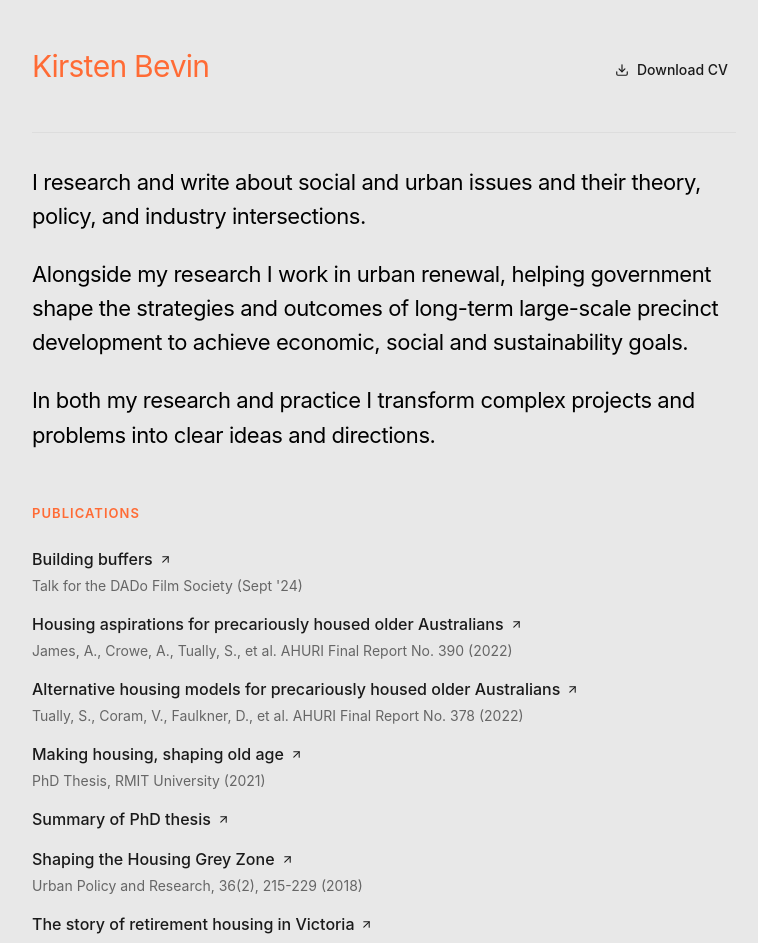
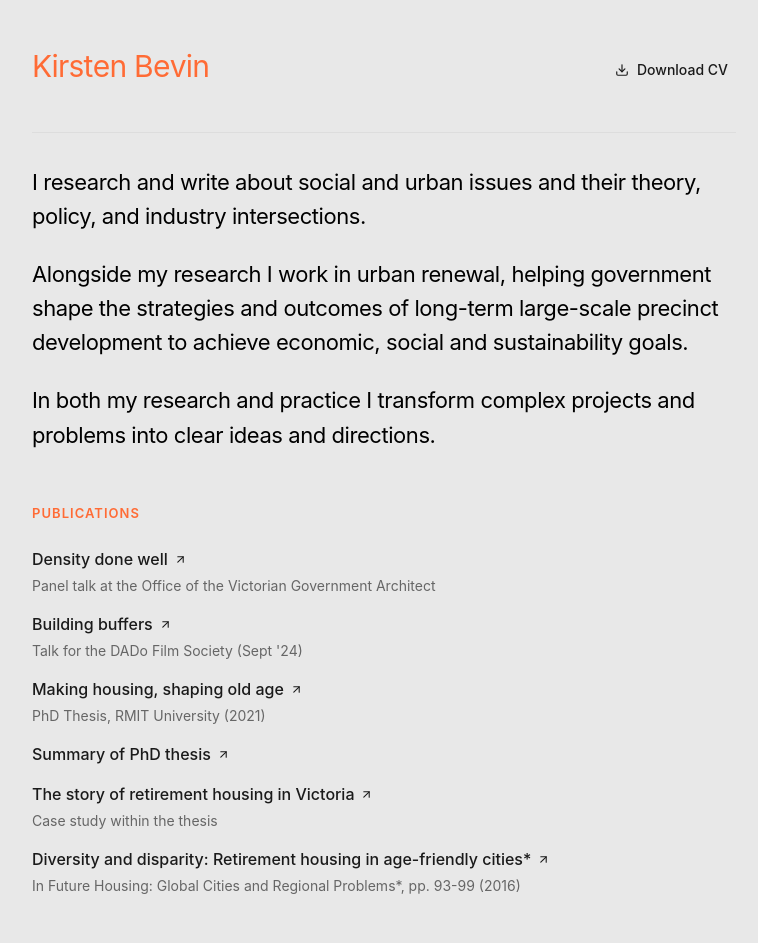
Before and after one commit to nic-h/kb_homepage, a React (Vite) app: page / in a window 1280 px wide. Shown: the top 943 px of the page, without its empty margins (256-1014 px from the left). Built offline with nearby package versions, Linux system fonts and the light colour scheme.

Commit message:
Update publications links for 2025 writing

```diff
--- a/src/App.jsx
+++ b/src/App.jsx
@@ -19,52 +19,40 @@ const Portfolio = () => {
   // Data arrays for cleaner code
   const publications = [
     {
-      href: 'https://kirstenbevin.com/Building-buffers',
+      href: 'https://paragraph.com/@kirstenbevin/density-done-well-longevity-done-well',
+      text: 'Density done well',
+      tip: 'Read on Paragraph',
+      meta: 'Panel talk at the Office of the Victorian Government Architect'
+    },
+    {
+      href: 'https://paragraph.com/@kirstenbevin/building-buffers',
       text: 'Building buffers',
-      tip: 'View full presentation',
+      tip: 'Read on Paragraph',
       meta: "Talk for the DADo Film Society (Sept '24)"
     },
     {
-      href: 'https://www.ahuri.edu.au/research/final-reports/390',
-      text: 'Housing aspirations for precariously housed older Australians',
-      tip: 'AHURI Final Report No. 390',
-      meta: 'James, A., Crowe, A., Tually, S., et al. AHURI Final Report No. 390 (2022)'
-    },
-    {
-      href: 'https://www.ahuri.edu.au/research/final-reports/378',
-      text: 'Alternative housing models for precariously housed older Australians',
-      tip: 'AHURI Final Report No. 378',
-      meta: 'Tually, S., Coram, V., Faulkner, D., et al. AHURI Final Report No. 378 (2022)'
-    },
-    {
-      href: 'https://researchrepository.rmit.edu.au/articles/thesis/Making_housing_shaping_old_age_industry_engagement_in_older_persons_housing/27595770?file=50762304',
+      href: 'https://research-repository.rmit.edu.au/articles/thesis/Making_housing_shaping_old_age_industry_engagement_in_older_persons_housing/27595770?file=50762304',
       text: 'Making housing, shaping old age',
       tip: 'Full PhD Thesis',
       meta: 'PhD Thesis, RMIT University (2021)'
     },
     {
-      href: 'https://kirstenbevin.com/Making-housing-shaping-old-age',
+      href: 'https://paragraph.com/@kirstenbevin/making-housing-shaping-old-age',
       text: 'Summary of PhD thesis',
       tip: 'Accessible summary',
       meta: null
     },
     {
-      href: 'https://doi.org/10.1080/08111146.2017.1369039',
-      text: 'Shaping the Housing Grey Zone',
-      tip: 'Urban Policy and Research',
-      meta: 'Urban Policy and Research, 36(2), 215-229 (2018)'
-    },
-    {
-      href: 'https://kirstenbevin.com/The-story-of-retirement-housing-in-Victoria',
+      href: 'https://paragraph.com/@kirstenbevin/the-story-of-retirement-housing-in-victoria',
       text: 'The story of retirement housing in Victoria',
-      tip: 'Case study excerpt',
+      tip: 'Read on Paragraph',
       meta: 'Case study within the thesis'
     },
     {
-      href: 'http://architecturemps.com/wp-content/uploads/2016/12/Architecture-MPS-7-Future-Housing_GloablCities_Regional-Problems-2.pdf',
-      text: 'Diversity and disparity: Retirement housing in age-friendly cities',
-      tip: 'Book chapter',
-      meta: 'In Future Housing: Global Cities and Regional Problems, pp. 93-99 (2016)'
+      href: 'https://amps-research.com/wp-content/uploads/2021/09/Amps-Proceedings-Series-7.pdf',
+      text: 'Diversity and disparity: Retirement housing in age-friendly cities*',
+      tip: 'Read proceedings PDF',
+      meta: 'In Future Housing: Global Cities and Regional Problems*, pp. 93-99 (2016)'
     }
   ];
 
```
